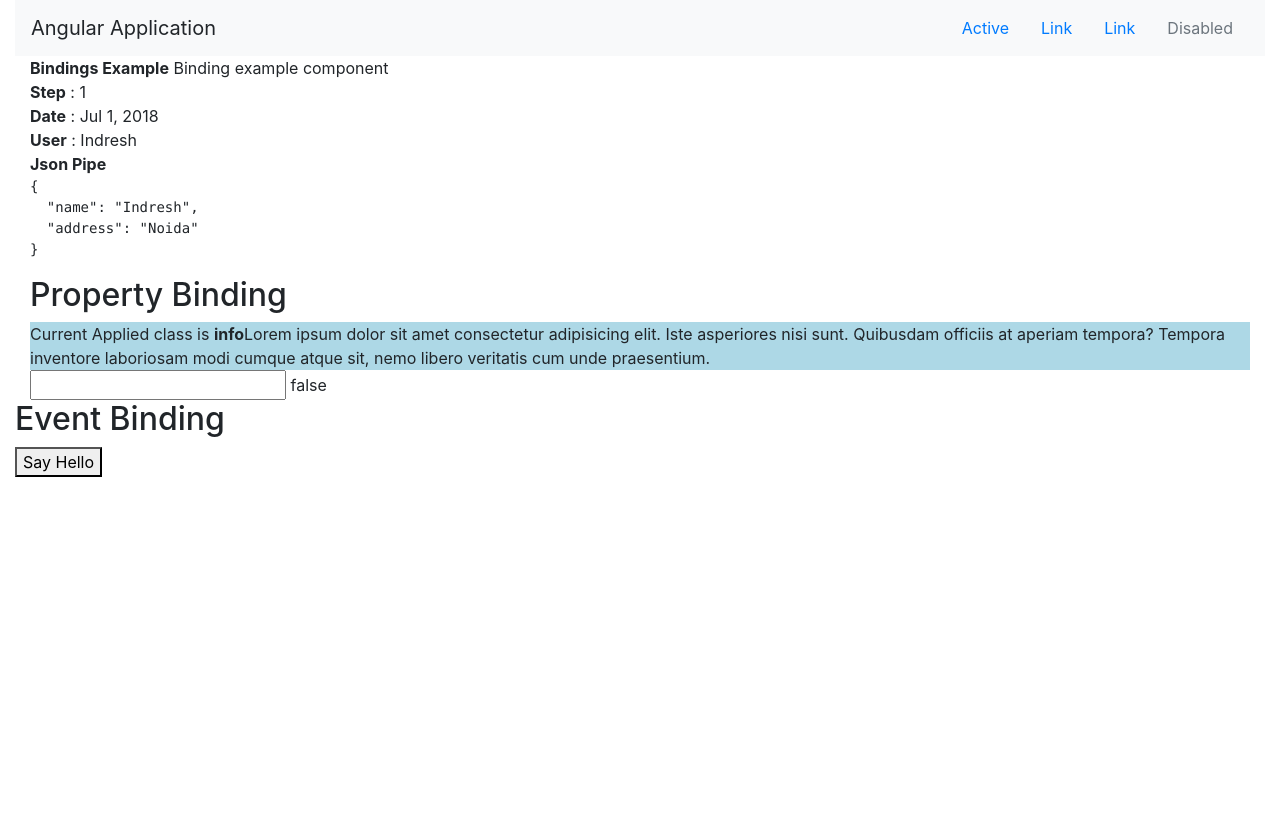
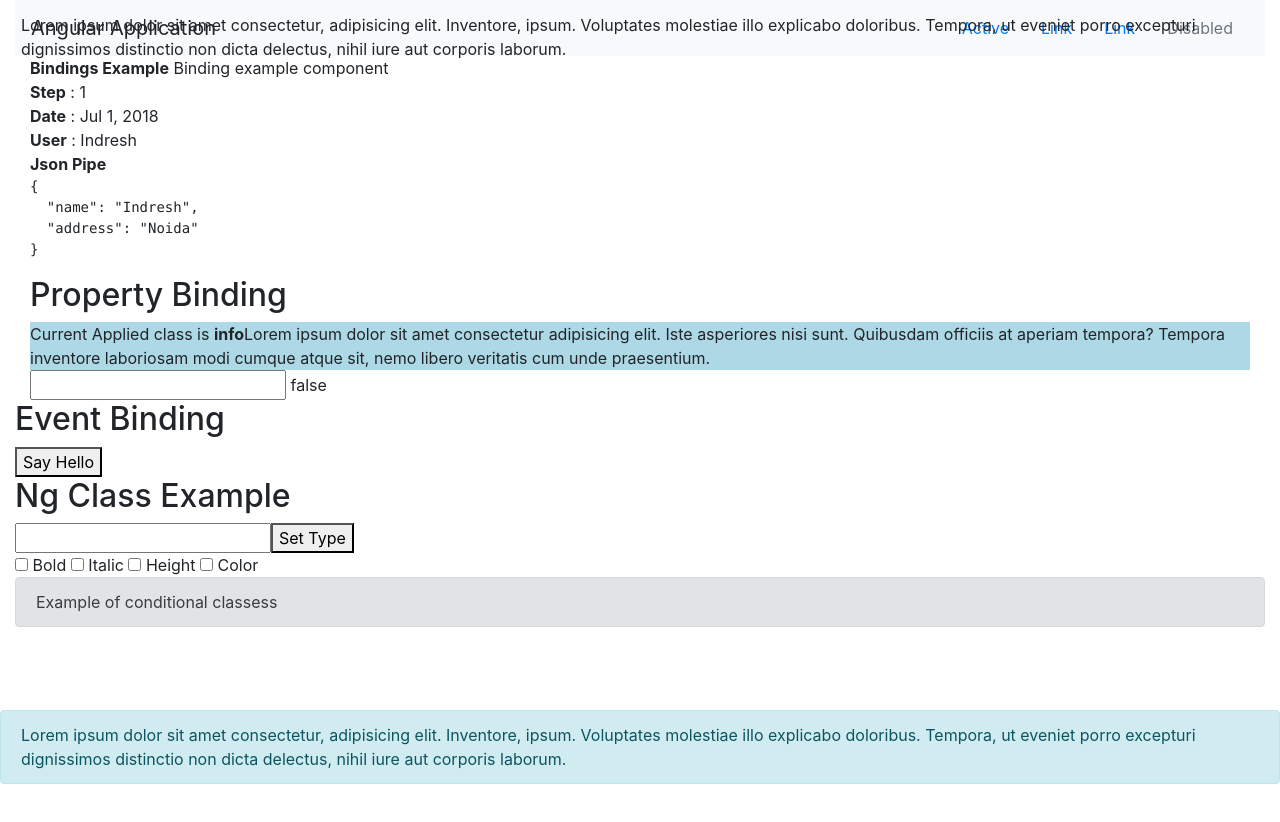
Before and after one commit to indreshpratap/nglearn9, an Angular app: page / in a window 1280 px wide. Shown: the top 822 px of the page. Before the commit the page ends 800 px from the top, so only its background shows below. Built offline with nearby package versions, Linux system fonts and the light colour scheme.

Commit message:
added NgClass

```diff
--- a/src/app/examples/bindings.component.html
+++ b/src/app/examples/bindings.component.html
@@ -1,6 +1,5 @@
 <div class="container-fluid">
-  <b>{{ heading }}</b>
-  {{ description }}
+    <b>{{ heading }}</b> {{ description }}
     <div>
         <b>Step</b> : {{ step }}</div>
     <div>
@@ -15,11 +14,40 @@
     </div>
 
     <h2>Property Binding</h2>
-  <div (mouseenter)="boxEvent()" (mouseleave)="msgclass='info'" id="box" [class]="msgclass"> Current Applied class is <b>{{ msgclass }}</b>Lorem ipsum dolor sit amet consectetur adipisicing elit. Iste asperiores nisi sunt. Quibusdam officiis at aperiam tempora?
-    Tempora inventore laboriosam modi cumque atque sit, nemo libero veritatis cum unde praesentium.</div>
+    <div (mouseenter)="boxEvent()" (mouseleave)="msgclass='info'" id="box" [class]="msgclass"> Current Applied class is <b>{{ msgclass }}</b>Lorem ipsum dolor sit amet consectetur adipisicing elit. Iste asperiores nisi sunt. Quibusdam officiis at aperiam tempora? Tempora inventore laboriosam modi cumque atque sit, nemo libero veritatis cum
+        unde praesentium.</div>
     <input type="text" [id]="'one'" [disabled]="flag"> {{flag}}
 </div>
 
 <h2>Event Binding</h2>
 
 <button (click)="sayHello($event)">Say Hello</button>
+
+
+<h2>Ng Class Example</h2>
+
+<input type="text" #txt value=""> <button (click)="setType(txt)">Set Type</button>
+<!-- Ng class with string -->
+<div class="alert fixed-top" [ngClass]="type_cls">
+    Lorem ipsum dolor sit amet consectetur, adipisicing elit. Inventore, ipsum. Voluptates molestiae illo explicabo doloribus. Tempora, ut eveniet porro excepturi dignissimos distinctio non dicta delectus, nihil iure aut corporis laborum.
+</div>
+
+<!--NG Class with Array -->
+<div [ngClass]="classes">
+    Lorem ipsum dolor sit amet consectetur, adipisicing elit. Inventore, ipsum. Voluptates molestiae illo explicabo doloribus. Tempora, ut eveniet porro excepturi dignissimos distinctio non dicta delectus, nihil iure aut corporis laborum.
+</div>
+
+
+<!-- Ng Class with condition-->
+<div style="margin-bottom:100px;height:200px">
+<input type="checkbox" (click)="applyCondition('bold')"> Bold
+<input type="checkbox" (click)="applyCondition('italic')"> Italic
+<input type="checkbox" (click)="applyCondition('height')"> Height
+<input type="checkbox" (click)="applyCondition('color')"> Color
+
+
+<div class="alert alert-secondary" [ngClass]="{bold:conditions.bold,
+  italic:conditions.italic,'height-300':conditions.height,'red-color':conditions.color}">
+    Example of conditional classess
+</div>
+</div>
--- a/src/app/examples/bindings.component.ts
+++ b/src/app/examples/bindings.component.ts
@@ -4,32 +4,57 @@ import { Component, OnInit } from '@angular/core';
     selector: 'app-bindings',
     templateUrl: './bindings.component.html'
 })
-export class BindingsComponent  {
+export class BindingsComponent {
     heading = 'Bindings Example';
     description = "Binding example component";
     step = 1;
     currentDate = new Date();
-   userinfo:any;
+    userinfo: any;
     flag = false;
-    msgclass='info';
+    msgclass = 'info';
+    type_cls='alert';
 
-   constructor(){
-       this.userinfo = {name:'Indresh',address:'Noida'};
+    conditions = {
+        bold:false,
+        italic:false,
+        height:false,
+        color:false
+    };
+
+    classes = [];
+
+    constructor() {
+        this.userinfo = { name: 'Indresh', address: 'Noida' };
         //    setTimeout(()=>{
         //     this.msgclass = 'success';
         //     // this.flag=true;
         //    },5000);
+
+        this.classes = ['alert','fixed-bottom','alert-info'];
     }
 
-   sayHello(ev){
+    sayHello(ev) {
         console.log(ev);
         alert('Hi there');
         this.flag = !this.flag;
     }
 
-   boxEvent(){
+    boxEvent() {
 
         this.msgclass = 'success';
     }
 
+    setType(txtObj) {
+        this.type_cls = txtObj.value;
+        this.classes[2]=txtObj.value;
     }
+
+    applyCondition(key){
+        // statically you can access an object in array style like
+        // this.conditions['bold']= !this.conditions['bold'];
+
+        // passing the key from parameter
+        this.conditions[key]= !this.conditions[key];
+    }
+
+}
--- a/src/styles.css
+++ b/src/styles.css
@@ -8,3 +8,19 @@
 .success {
     background-color:lightgreen;
 }
+
+.red-color {
+    color:red;
+}
+
+.height-300 {
+    height:300px;
+}
+
+.bold {
+    font-weight: bold;
+}
+
+.italic {
+    font-style: italic;
+}
```
Lines whose indentation alone changed are shown as unchanged.
